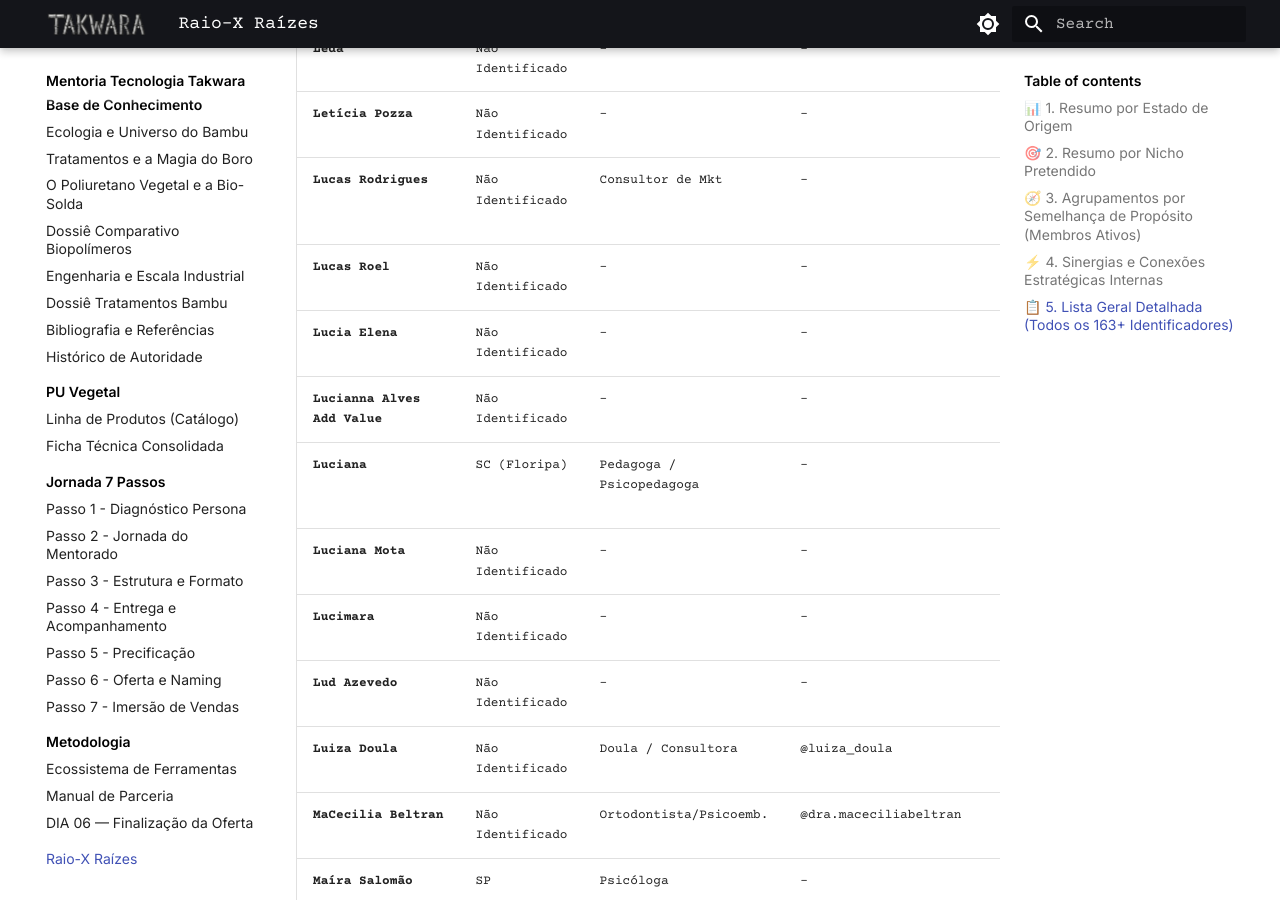
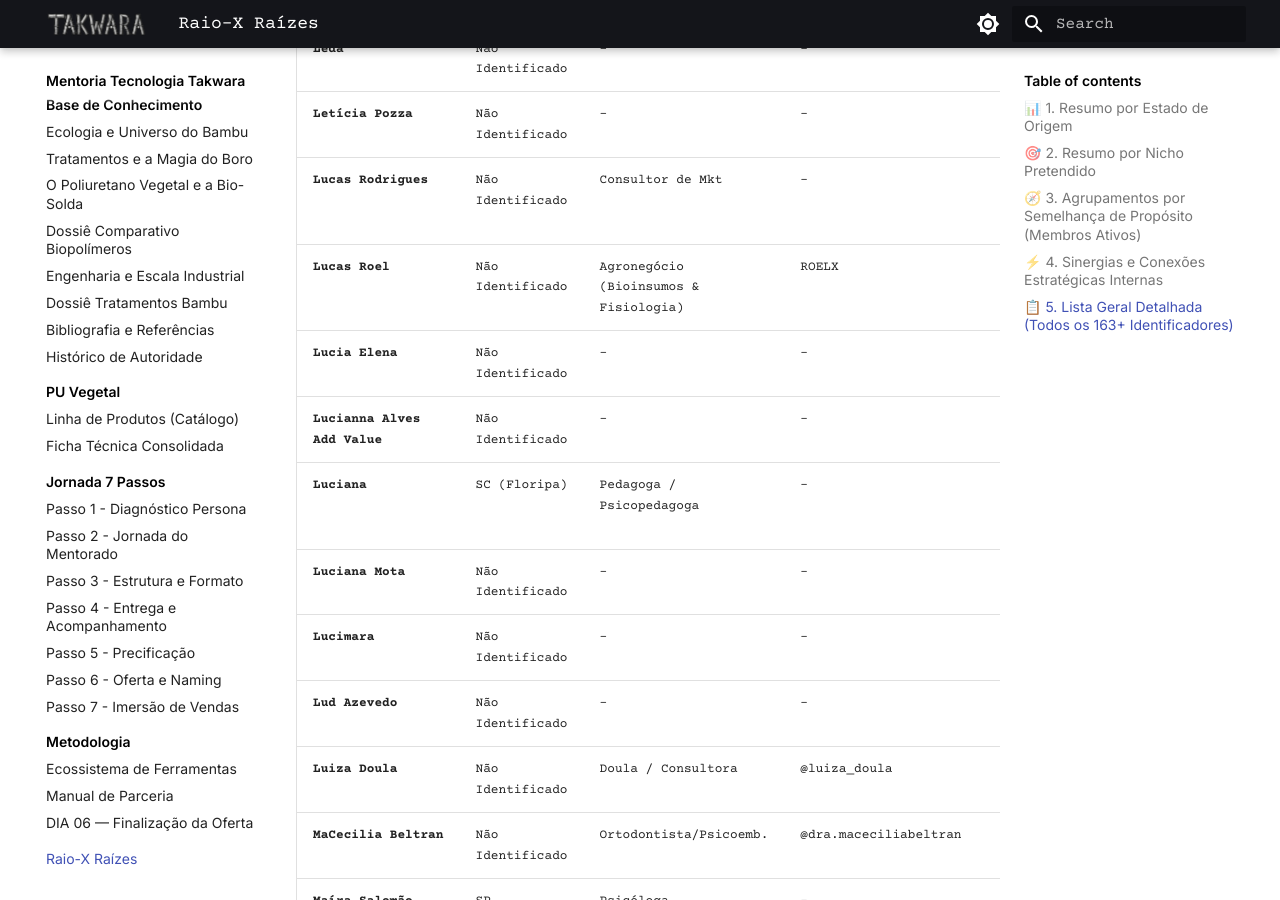
Before and after one commit to takwaratec/Mentoria_Tecnologia_Takwara, an MkDocs documentation site: the page built from docs/raio-x-raizes.md, in a window 1280 px wide and 900 px high, scrolled down 9895 px. Built offline with MkDocs 1.6.1 and Material for MkDocs 9.7.7, drawn with Linux system fonts in a browser that asks for light colours; some of the changed lines change nothing that is shown; some of the changed text lies outside the part shown.

Commit message:
docs: update Lucas Roel's profile and adjust statistics

```diff
--- a/docs/raio-x-raizes.md
+++ b/docs/raio-x-raizes.md
@@ -36,13 +36,13 @@
 
 | Nicho Pretendido | Quantidade | Porcentagem |
 | :--- | :---: | :---: |
-| Não se apresentou / Silencioso | 80 | 49.1% |
+| Não se apresentou / Silencioso | 79 | 48.5% |
 | Saúde Integrativa, Corpo & Movimento | 23 | 14.1% |
 | Gestão Feminina, Transição de Carreira & Maturidade | 16 | 9.8% |
 | Liderança / Organização Corporativa | 13 | 8.0% |
 | Cuidado Parental & Família | 10 | 6.1% |
 | Música, Teatro, Arte & Palhaçaria | 7 | 4.3% |
-| Vendas B2B & Consultoria PME | 7 | 4.3% |
+| Vendas B2B & Consultoria PME | 8 | 4.9% |
 | Outros / Em estruturação | 4 | 2.5% |
 | Inovação Técnica de Base & Sustentabilidade | 3 | 1.8% |
 | **Total Geral** | **163** | **100.0%** |
@@ -169,7 +169,7 @@
 | **Leda** | Não Identificado | - | - | Não se apresentou / Silencioso |
 | **Letícia Pozza** | Não Identificado | - | - | Não se apresentou / Silencioso |
 | **Lucas Rodrigues** | Não Identificado | Consultor de Mkt | - | Branding e posicionamento de empresas premium |
-| **Lucas Roel** | Não Identificado | - | - | Não se apresentou / Silencioso |
+| **Lucas Roel** | Não Identificado | Agronegócio (Bioinsumos & Fisiologia) | ROELX | Advisory, mentorias e performance de vendas no Agronegócio |
 | **Lucia Elena** | Não Identificado | - | - | Não se apresentou / Silencioso |
 | **Lucianna Alves  Add Value** | Não Identificado | - | - | Não se apresentou / Silencioso |
 | **Luciana** | SC (Floripa) | Pedagoga / Psicopedagoga | - | Mentoria InPulsa: a saída é para dentro para mulheres 35+ |
```
